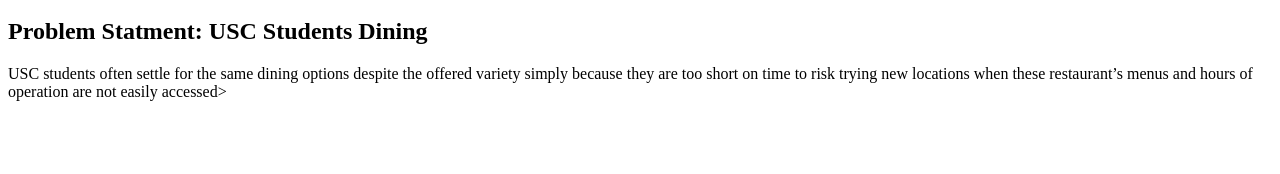
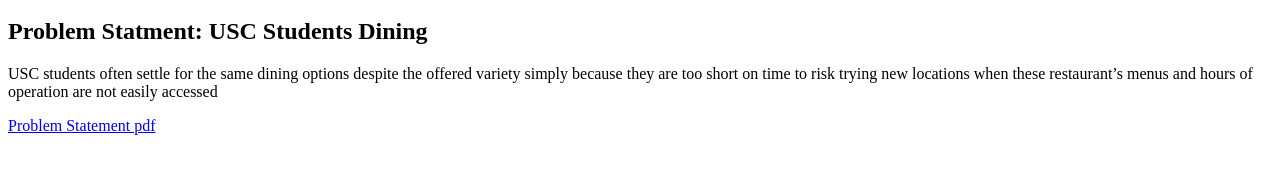
Before and after one commit to L3vics/l3vics.github.io, a plain HTML site: page index.html in a window 1280 px wide. Shown: the part 102-276 px from the top of the page. Drawn offline with Linux system fonts and the light colour scheme.

Commit message:
Add files via upload

```diff
--- a/index.html
+++ b/index.html
@@ -10,12 +10,13 @@
                 Ja'kye Williams CSCE 190 site
             </h1>
             <section class = "assignment">
-                <img src ="images/problem-statement.png">
+                <a href ="PS pdf/Problem Statement CSCE 190.pdf"><img src ="images/PS.png"></a>
                 <section class="ass-details">
                     <h2> Problem Statment: USC Students Dining </h2>
-                    <p>  USC students often settle for the same dining options despite the offered variety simply because they are too short on time to risk trying new locations when these restaurant’s menus and hours of operation are not easily accessed>
+                    <p>
+                         USC students often settle for the same dining options despite the offered variety simply because they are too short on time to risk trying new locations when these restaurant’s menus and hours of operation are not easily accessed
                     </p>
-
+                    <a href = "PS pdf/Problem Statement CSCE 190.pdf">Problem Statement pdf</a>
                 </section>
             </section>
         </body>
```
